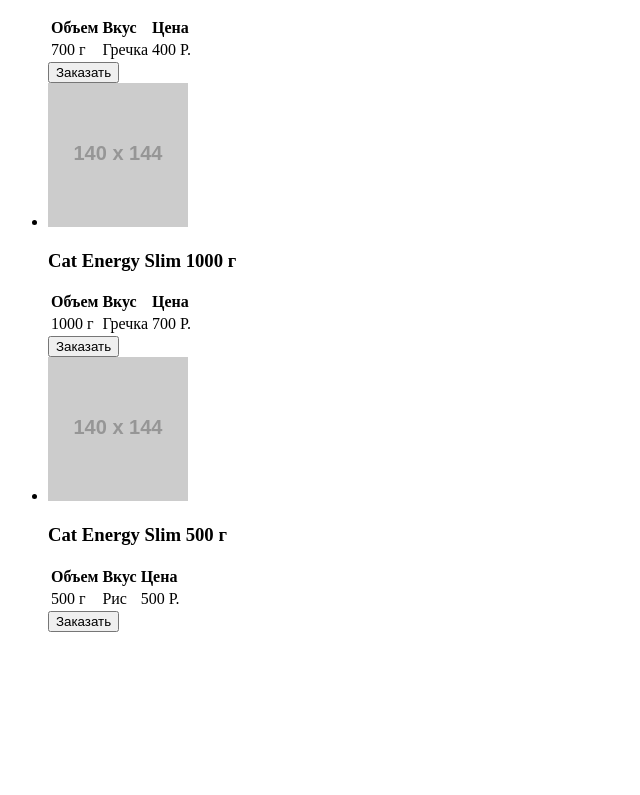
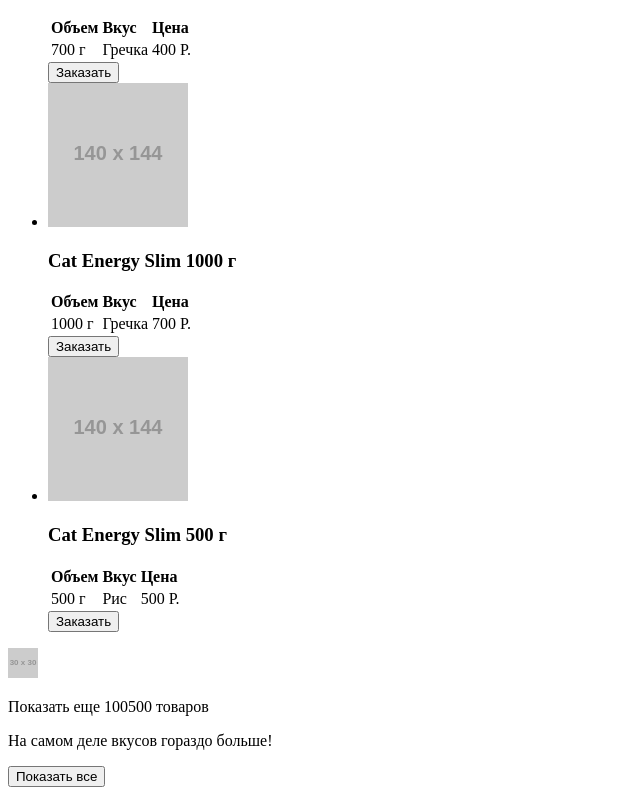
Before and after one commit to ValeriiMakhniuk/664763-cat-energy-19, a website: page source/catalog.html in a window 1280 px wide. Shown: the part 1476-2271 px from the top of the page, without its empty margins (0-640 px from the left). Before the commit the page ends 2124 px from the top, so only its background shows below. Drawn offline with Linux system fonts and the light colour scheme.

Commit message:
add load more block to catalog section

```diff
--- a/source/catalog.html
+++ b/source/catalog.html
@@ -193,6 +193,12 @@
         <button type="button" class="btn btn--fsz-m product__btn">Заказать</button>
       </li>
     </ul>
+    <div class="load-more">
+      <img src="https://via.placeholder.com/30x30.png" alt="" class="load-more__icon" aria-hidden="true">
+      <p class="load-more__text">Показать еще 100500 товаров</p>
+      <p class="load-more__legend">На самом деле вкусов гораздо больше!</p>
+      <button class="btn btn--fsz-m load-more__btn">Показать все</button>
+    </div>
   </section>
 </body>
 </html>
```
